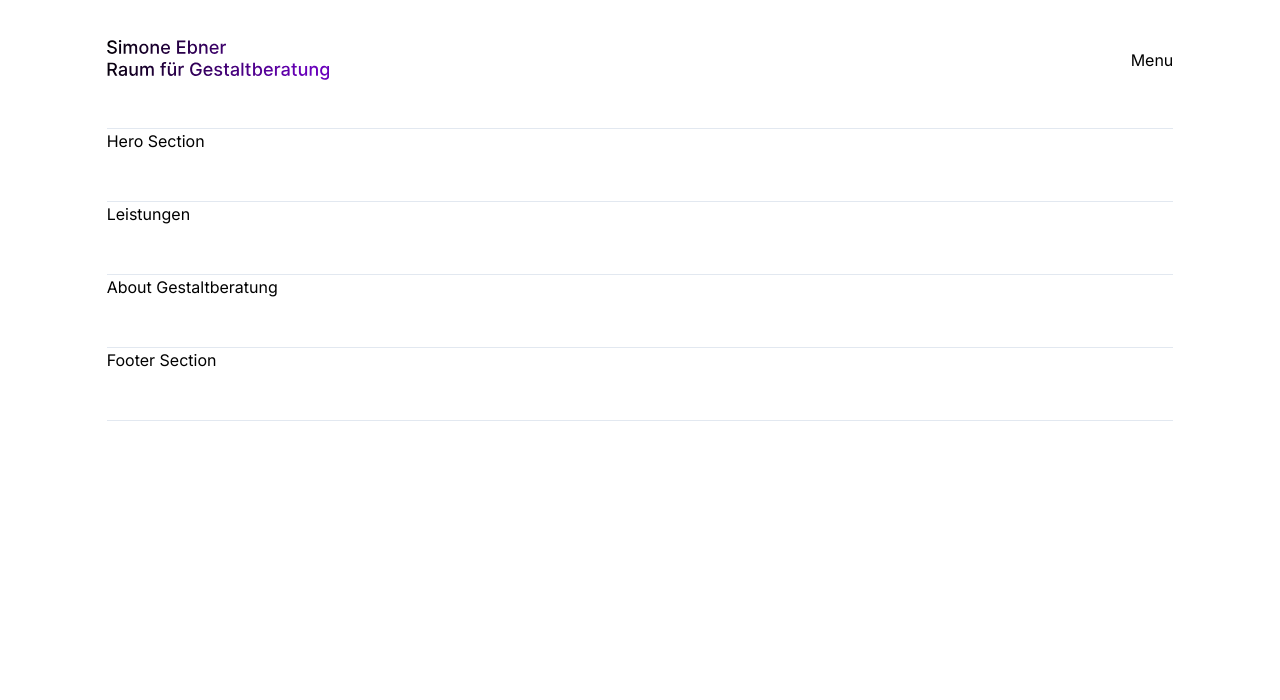
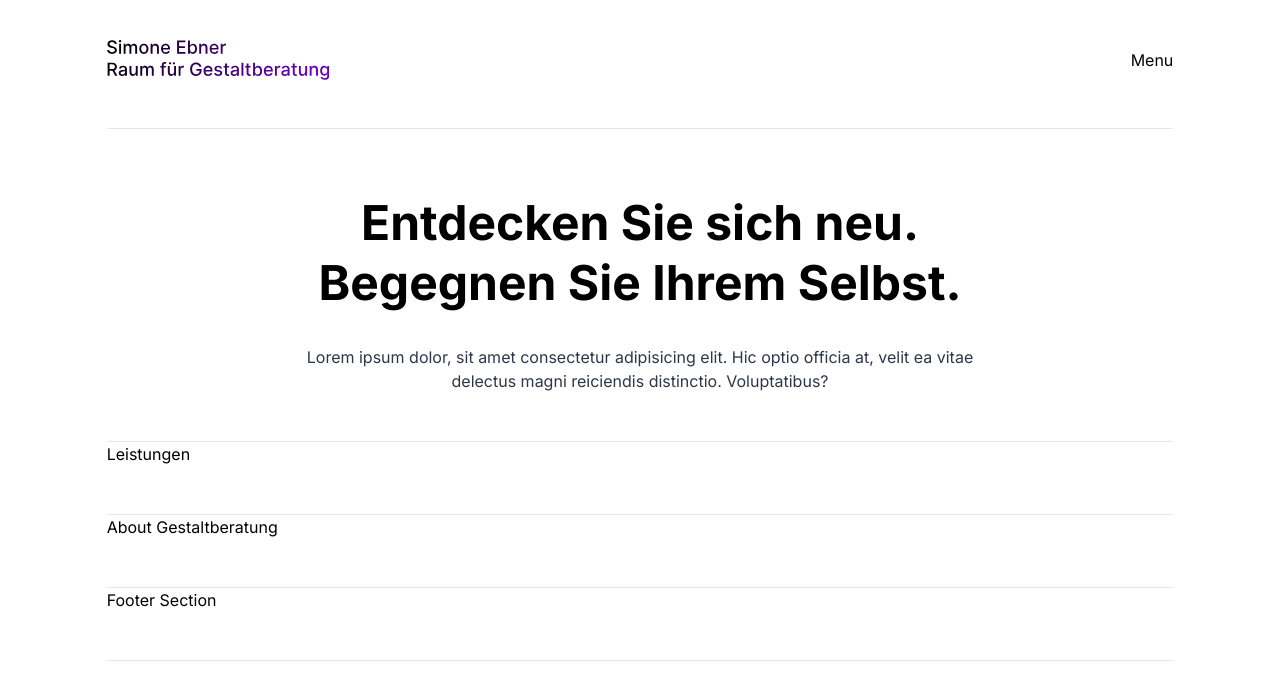
Before and after one commit to dvdptr/website-kontaktfeld, a Nuxt app: page / in a window 1280 px wide. Shown: the top 700 px of the page. Built offline with nearby package versions, Linux system fonts and the light colour scheme.

Commit message:
hero: add content and adjust headline and text size

```diff
--- a/components/Hero.vue
+++ b/components/Hero.vue
@@ -1,6 +1,18 @@
 <template>
-  <div class="border-b border-gray-300 pb-12">
-    <p>Hero Section</p>
+  <div class="border-b border-gray-300 pb-12 pt-16 text-center">
+    <div class="w-2/3 mx-auto">
+      <div>
+        <p class="font-bold text-5xl leading-tight pb-8">
+          Entdecken Sie sich neu.
+          <br />Begegnen Sie Ihrem Selbst.
+        </p>
+      </div>
+      <div class>
+        <p
+          class="text-gray-800"
+        >Lorem ipsum dolor, sit amet consectetur adipisicing elit. Hic optio officia at, velit ea vitae delectus magni reiciendis distinctio. Voluptatibus?</p>
+      </div>
+    </div>
   </div>
 </template>
 
```
